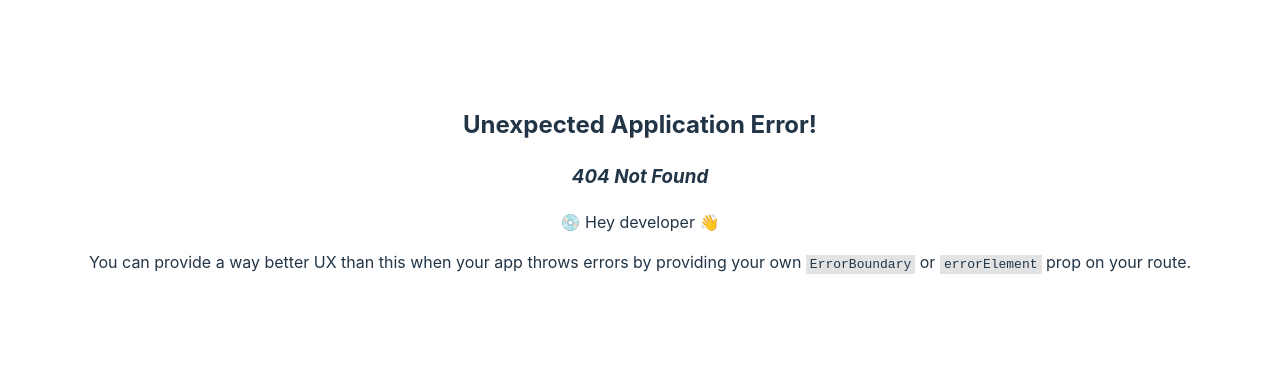
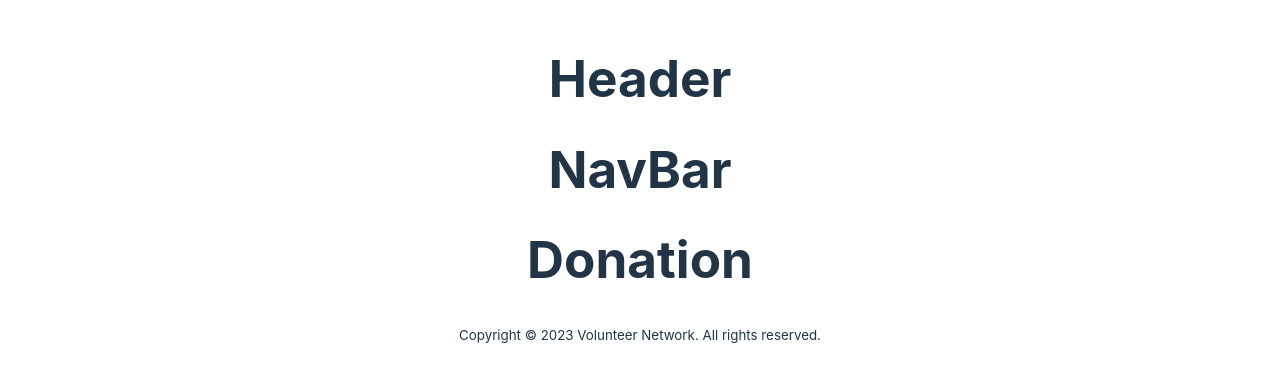
Before and after one commit to MUHAMMADSabbirHossain/volunteer-network-client, a React (Vite) app: page /donation in a window 1280 px wide. Before the commit this address had no page. Shown: the part 211-592 px from the top of the page. Built offline with nearby package versions, Linux system fonts and the light colour scheme.

Commit message:
component: events, donation added.

```diff
--- /dev/null
+++ b/src/Components/Donation/Donation.jsx
@@ -0,0 +1,12 @@
+import React from 'react';
+import "./Donation.css";
+
+const Donation = () => {
+    return (
+        <div>
+            <h1>Donation</h1>
+        </div>
+    );
+};
+
+export default Donation;
--- /dev/null
+++ b/src/Components/Events/Events.jsx
@@ -0,0 +1,12 @@
+import React from 'react';
+import "./Events.css";
+
+const Events = () => {
+    return (
+        <div>
+            <h1>Events</h1>
+        </div>
+    );
+};
+
+export default Events;
```
Also changed, not shown: src/main.jsx (+10 -0 lines), src/Components/Donation/Donation.css (added), src/Components/Events/Events.css (added).
